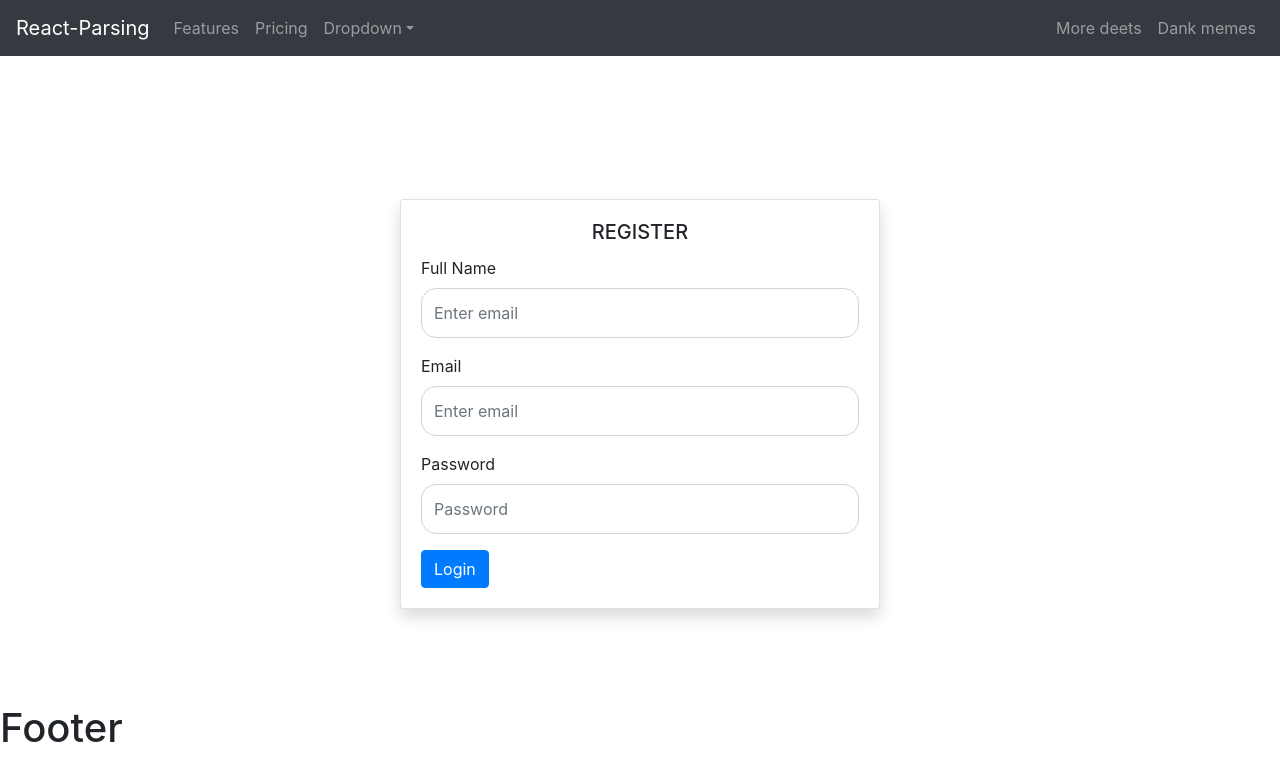
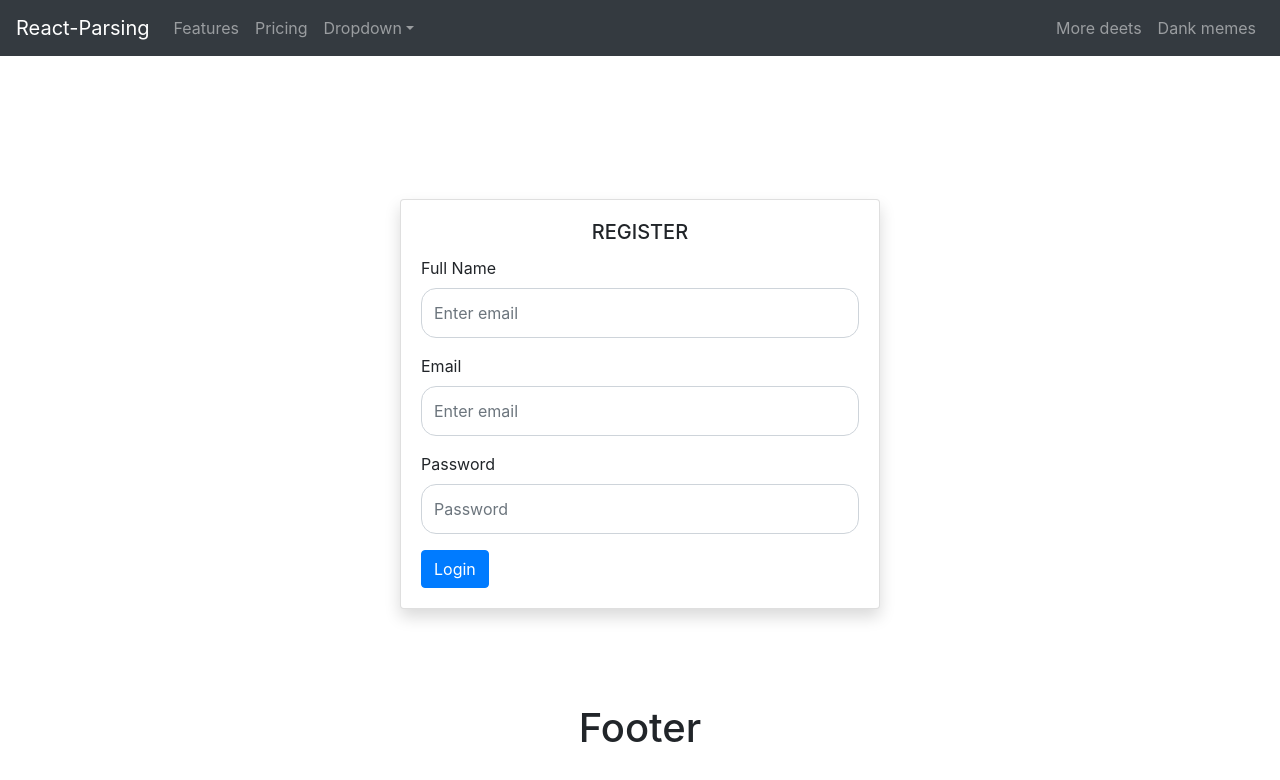
Before and after one commit to luthfidev/passing-data-router, a React (Create React App) app: page /register in a window 1280 px wide. Shown: the top 780 px of the page. Built offline with nearby package versions, Linux system fonts and the light colour scheme.

Commit message:
Update Footer.js

```diff
--- a/src/components/Footer.js
+++ b/src/components/Footer.js
@@ -1,10 +1,13 @@
 import React, { Component } from 'react'
+import { Row } from 'react-bootstrap'
 
 export default class Footer extends Component {
     render() {
         return (
             <>
-                <h1>Footer</h1>
+                <Row md={12} className="no-gutters d-flex justify-content-center">
+                    <h1>Footer</h1>
+                </Row>
             </>
         )
     }
```
